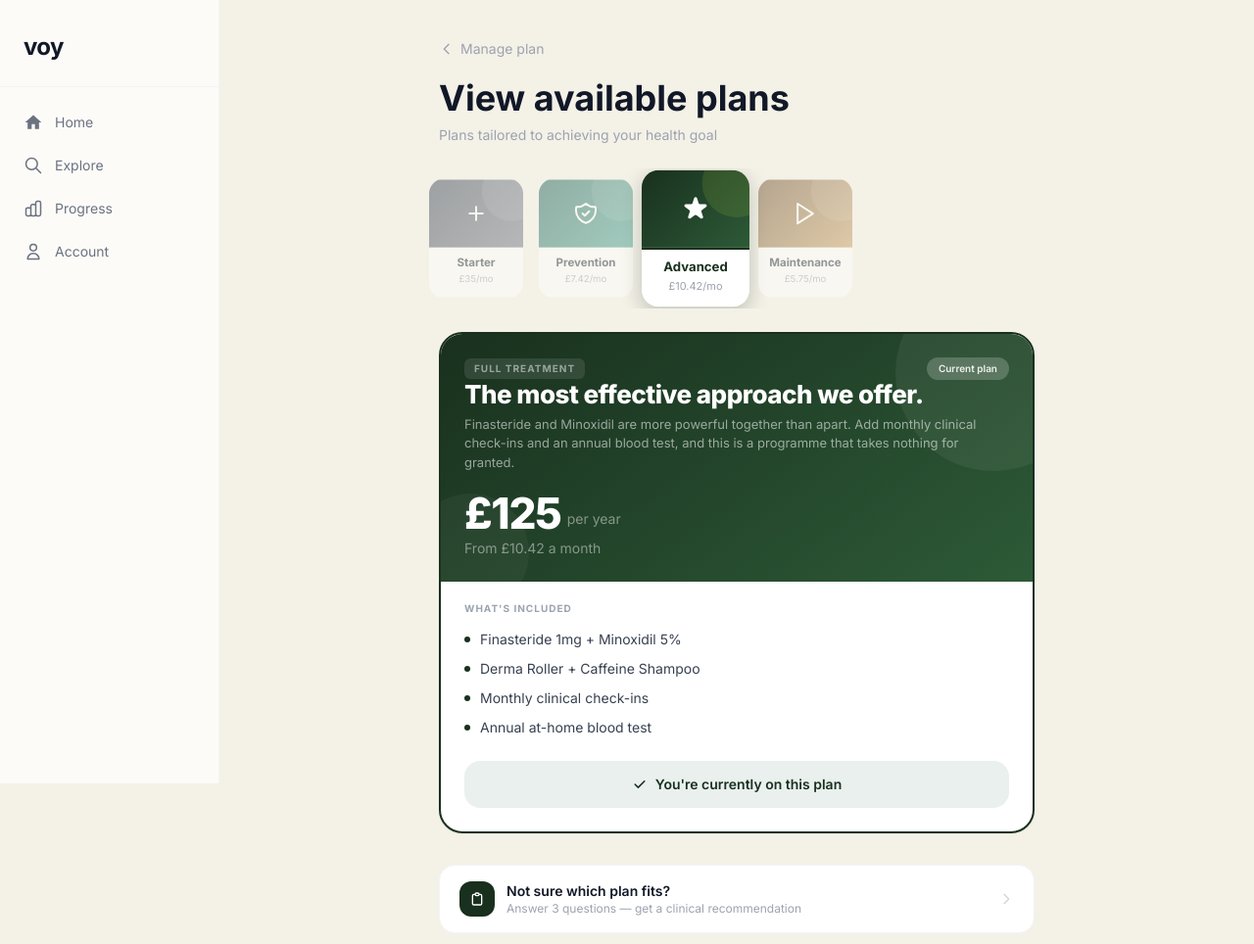
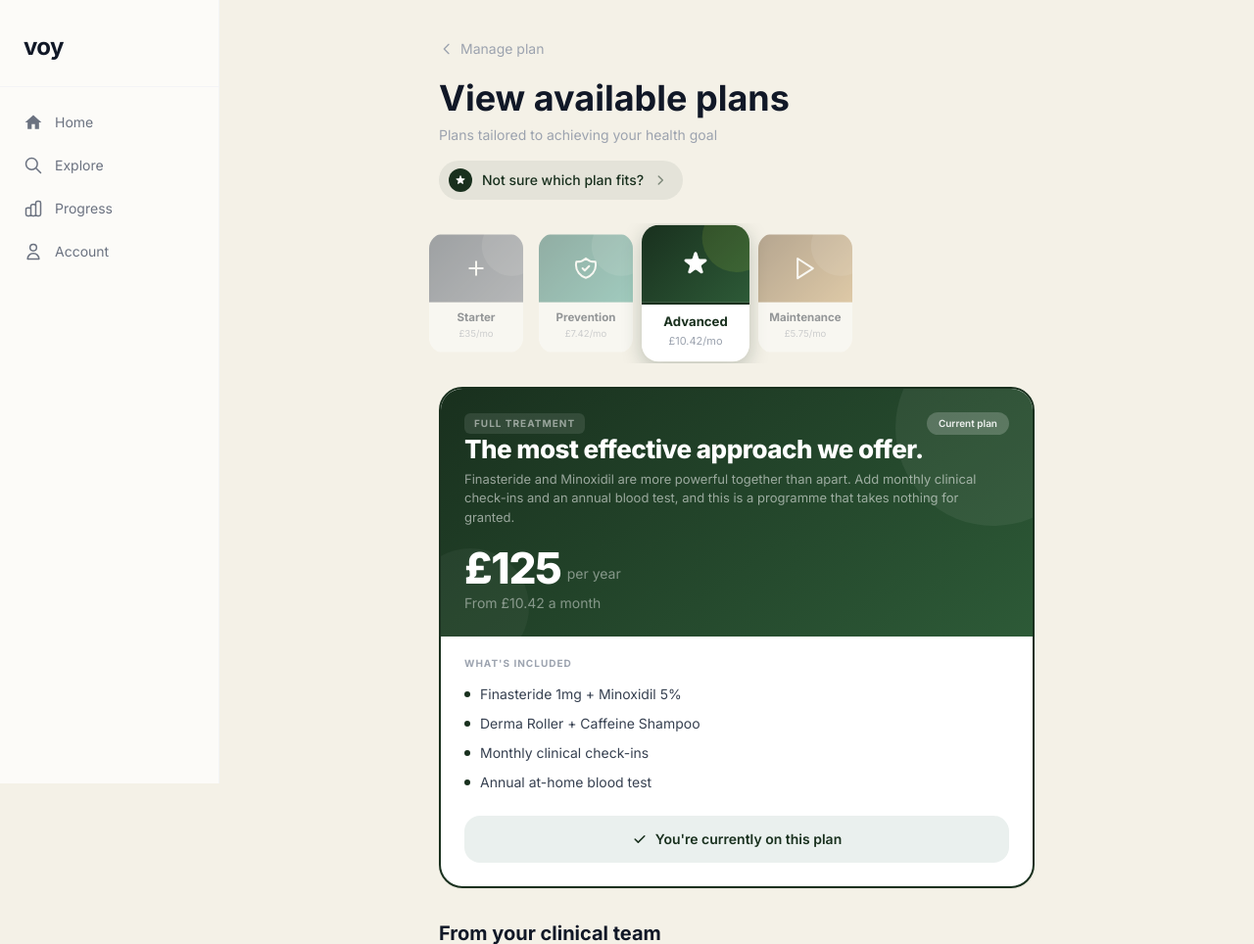
Before and after one commit to Jamie113/voy-portal, a website built with Vite: page plans.html in a window 1280 px wide. Shown: the top 964 px of the page at 98% size. Built offline with nearby package versions, Linux system fonts and the light colour scheme.

Commit message:
Move 'not sure which plan fits?' CTA into page header
Repositions the guide entry point from below the plan content (where it
felt like a fallback) to directly under the subtitle — visible before any
browsing begins. Removes the full-width button card below the plans.

Co-Authored-By: Claude Sonnet 4.6 <noreply@anthropic.com>

```diff
--- a/plans.html
+++ b/plans.html
@@ -82,6 +82,16 @@
         </a>
         <h1 class="text-3xl md:text-4xl font-bold text-gray-900 leading-tight">View available plans</h1>
         <p class="text-sm text-gray-400 mt-2">Plans tailored to achieving your health goal</p>
+        <div x-data class="mt-4">
+          <button @click="$store.sheet.open('guide')"
+            class="inline-flex items-center gap-2.5 bg-voy-green/[0.07] hover:bg-voy-green/[0.11] rounded-full pl-2.5 pr-4 py-2 transition-colors group">
+            <div class="w-6 h-6 bg-voy-green rounded-full flex items-center justify-center flex-shrink-0">
+              <svg xmlns="http://www.w3.org/2000/svg" class="w-3 h-3 text-white" viewBox="0 0 20 20" fill="currentColor"><path d="M9.049 2.927c.3-.921 1.603-.921 1.902 0l1.07 3.292a1 1 0 00.95.69h3.462c.969 0 1.371 1.24.588 1.81l-2.8 2.034a1 1 0 00-.364 1.118l1.07 3.292c.3.921-.755 1.688-1.54 1.118l-2.8-2.034a1 1 0 00-1.175 0l-2.8 2.034c-.784.57-1.838-.197-1.539-1.118l1.07-3.292a1 1 0 00-.364-1.118L2.98 8.72c-.783-.57-.38-1.81.588-1.81h3.461a1 1 0 00.951-.69l1.07-3.292z"/></svg>
+            </div>
+            <span class="text-sm font-medium text-voy-green">Not sure which plan fits?</span>
+            <svg xmlns="http://www.w3.org/2000/svg" class="w-3.5 h-3.5 text-voy-green/50 group-hover:text-voy-green group-hover:translate-x-0.5 transition-all" fill="none" viewBox="0 0 24 24" stroke="currentColor" stroke-width="2.5"><path stroke-linecap="round" stroke-linejoin="round" d="M9 5l7 7-7 7"/></svg>
+          </button>
+        </div>
       </div>
 
       <!-- ── Plan selector strip ────────────────── -->
@@ -152,22 +162,6 @@
         <div id="plan-content">
           <!-- Populated by renderPlanContent() on load -->
         </div>
-      </div>
-
-      <!-- ── Find my plan — inline ───────────────── -->
-      <div class="px-5 md:px-8 mb-10" x-data>
-        <button @click="$store.sheet.open('guide')" class="w-full flex items-center justify-between bg-white rounded-2xl border border-gray-100 px-5 py-4 hover:border-voy-green/40 transition-colors group text-left">
-          <div class="flex items-center gap-3">
-            <div class="w-9 h-9 bg-voy-green rounded-xl flex items-center justify-center flex-shrink-0">
-              <svg xmlns="http://www.w3.org/2000/svg" class="w-4 h-4 text-white" fill="none" viewBox="0 0 24 24" stroke="currentColor" stroke-width="2"><path stroke-linecap="round" stroke-linejoin="round" d="M9 5H7a2 2 0 00-2 2v12a2 2 0 002 2h10a2 2 0 002-2V7a2 2 0 00-2-2h-2M9 5a2 2 0 002 2h2a2 2 0 002-2M9 5a2 2 0 012-2h2a2 2 0 012 2"/></svg>
-            </div>
-            <div>
-              <p class="text-sm font-semibold text-gray-900">Not sure which plan fits?</p>
-              <p class="text-xs text-gray-400">Answer 3 questions — get a clinical recommendation</p>
-            </div>
-          </div>
-          <svg xmlns="http://www.w3.org/2000/svg" class="w-4 h-4 text-gray-300 group-hover:text-voy-green transition-colors flex-shrink-0" fill="none" viewBox="0 0 24 24" stroke="currentColor" stroke-width="2"><path stroke-linecap="round" stroke-linejoin="round" d="M9 5l7 7-7 7"/></svg>
-        </button>
       </div>
 
       <!-- ── Content cards ──────────────────────── -->
```
